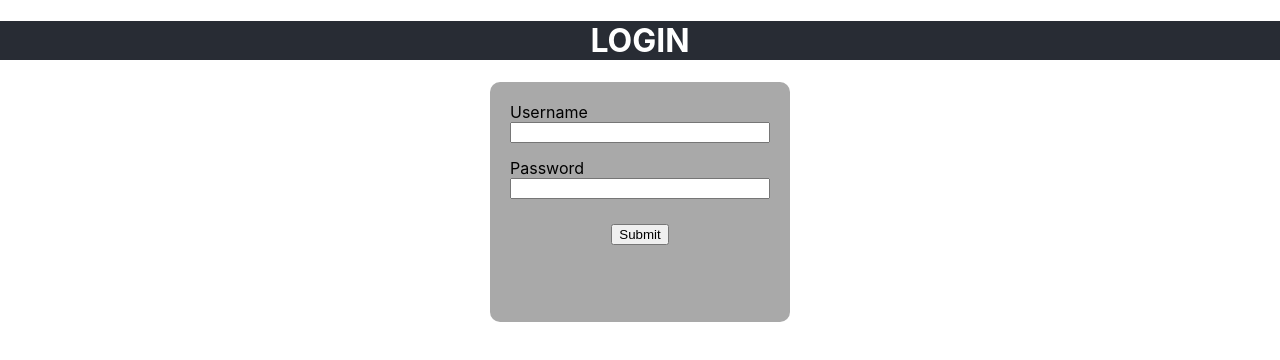
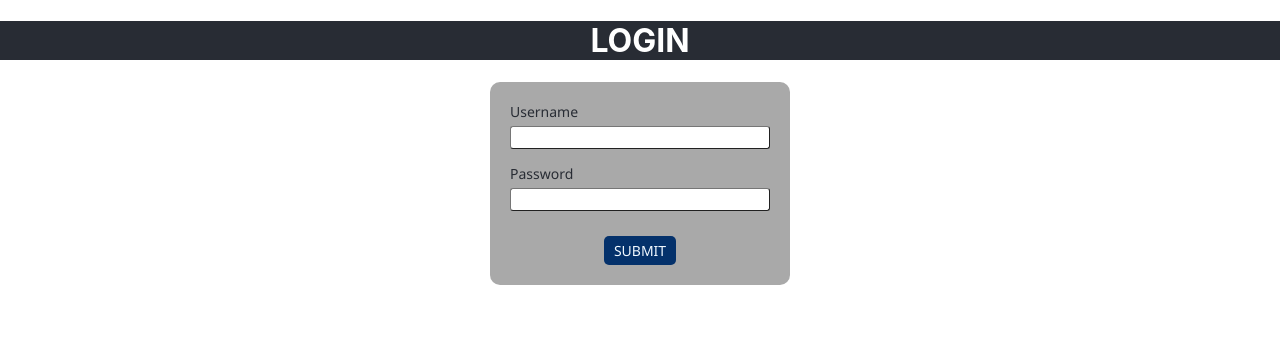
Before and after one commit to Yamini-maniar/loginUi, a React (Create React App) app in the folder loginui/: page / in a window 1280 px wide. Shown: the top 360 px of the page. Built offline with nearby package versions, Linux system fonts and the light colour scheme.

Commit message:
style: give style

```diff
--- a/loginui/src/App.css
+++ b/loginui/src/App.css
@@ -11,24 +11,10 @@
   text-transform: uppercase;
 }
 
-.App-link {
-  color: #61dafb;
-}
-
-@keyframes App-logo-spin {
-  from {
-    transform: rotate(0deg);
-  }
-  to {
-    transform: rotate(360deg);
-  }
-}
-
 .CardStyle{
   display:flex;
   justify-content: center;
   align-self: center;
-  height: 30vh;
 }
 
 .Card-main{
@@ -54,3 +40,37 @@
   justify-content: center;
   margin-top: 10px;
 }
+
+.Labelstyle{
+  color: #282c34;
+  font-size: 14px;
+  margin-bottom: 5px;
+  font-weight: 500;
+  font-family: 'Segoe UI', Tahoma, Geneva, Verdana, sans-serif;
+}
+
+.Inputstyle{
+  border-width: 1px;
+  border-radius: 3px;
+  border-style: outset;
+  font-size: 14px;
+  color: #202020;
+  font-weight: 300;
+  font-family: 'Segoe UI', Tahoma, Geneva, Verdana, sans-serifs;
+}
+
+.Buttonstyle{
+  border-radius: 5px;
+  border-width: 1px;
+  border-style: initial;
+  padding-left: 10px;
+  padding-right: 10px;
+  padding-top: 5px;
+  padding-bottom: 5px;
+  font-size: 14px;
+  font-family: 'Segoe UI', Tahoma, Geneva, Verdana, sans-serif;
+  color: aliceblue;
+  background-color: rgb(4, 49, 107);
+  text-transform: uppercase;
+  font-weight: 500;
+}
--- a/loginui/src/App.js
+++ b/loginui/src/App.js
@@ -20,7 +20,7 @@ function App() {
           Learn React
         </a>
       </header> */}
-      <AppHeader/>
+      <AppHeader title={'Login'}/>
       <AppCard/>
     </div>
   );
--- a/loginui/src/Components/AppButton.js
+++ b/loginui/src/Components/AppButton.js
@@ -1,4 +1,4 @@
-function AppButton({onClickSubmit}){
+function AppButton({onClickSubmit,title}){
 
     const handleClick = (event) => {
         onClickSubmit(event.target.value); // Update the state with the new value
@@ -6,7 +6,7 @@ function AppButton({onClickSubmit}){
 
     return(
         <div className="App-button">
-            <button type="submit" onClick={handleClick}>Submit</button>
+            <button type="submit" onClick={handleClick} className="Buttonstyle">{title}</button>
         </div>
     )
 }
--- a/loginui/src/Components/AppCard.js
+++ b/loginui/src/Components/AppCard.js
@@ -25,7 +25,7 @@ function AppCard(){
             <div className="Card-main">
                 <AppInput name={'username'} value={username} onChangeValue={(val)=>setUsername(val)} inputLabel={'Username'}/>
                 <AppInput name={'password'} value={password} onChangeValue={(val)=>setPassword(val)} inputLabel={'Password'} isPassword={true}/>
-                <AppButton onClickSubmit={onSubmit}/>
+                <AppButton onClickSubmit={onSubmit} title={'Submit'}/>
             </div>
         </div>
     )
--- a/loginui/src/Components/AppHeader.js
+++ b/loginui/src/Components/AppHeader.js
@@ -1,7 +1,7 @@
-function AppHeader(){
+function AppHeader({title}){
     return(
-        <div >
-            <h1 className="App-header">Login</h1>
+        <div>
+            <h1 className="App-header">{title}</h1>
         </div>
     )
 }
--- a/loginui/src/Components/AppInput.js
+++ b/loginui/src/Components/AppInput.js
@@ -1,4 +1,4 @@
-function AppInput({name,value,onChangeValue,inputLabel,isPassword=false}) {
+function AppInput({name,value,onChangeValue,inputLabel,isPassword=false,placeholder}) {
 
     const handleChange = (event) => {
         onChangeValue(event.target.value); // Update the state with the new value
@@ -7,8 +7,8 @@ function AppInput({name,value,onChangeValue,inputLabel,isPassword=false}) {
     return (
         <div>
             <form className="App-input">
-                <label>{inputLabel}</label>
-                <input name={name} value={value} onChange={handleChange}  type={isPassword ? "password" : "text"}/>
+                <label className="Labelstyle">{inputLabel}</label>
+                <input name={name} value={value} onChange={handleChange} placeholder={placeholder} type={isPassword ? "password" : "text"} className="Inputstyle"/>
             </form>
         </div>
     )
```
